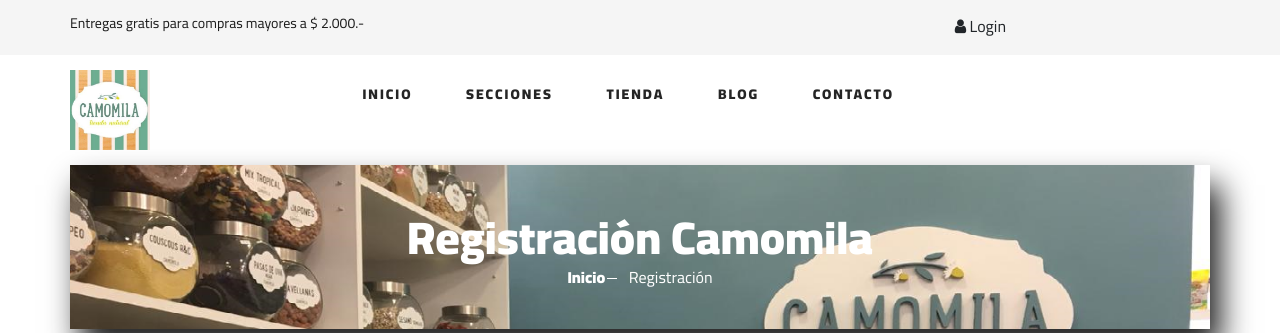
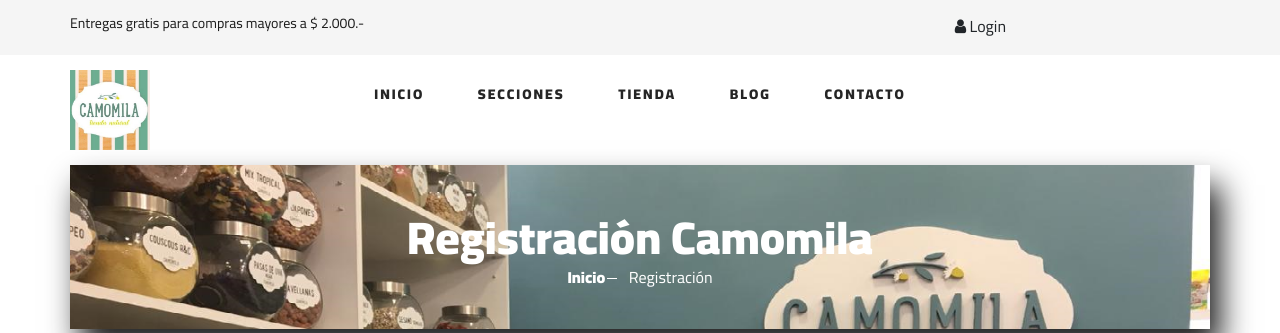
Before and after one commit to celazaro/camomila, a Django app: page /registrar/ in a window 1280 px wide. Shown: the top 333 px of the page. Run offline with Django 4.2, Linux system fonts and the light colour scheme; some libraries are stand-ins or nearby versions.

Commit message:
Modificación Zona Navegador

```diff
--- a/templates/base.html
+++ b/templates/base.html
@@ -140,14 +140,14 @@
         </div>
         <div class="container">
             <div class="row">
-                <div class="col-lg-3">
+                <div class="col-lg-2">
                     <div class="header__logo">
                         <a href="{% url 'home' %} "><img src=" {% static '/core/img/logo_camomila.jpg'%} " width=80 alt=""></a>
                     </div>
                 </div>
-                <div class="col-lg-6">
-                    <nav class="header__menu">
-                        <ul>
+                <div class="col-lg-8 "  style='display: flex; justify-content: space-around;' >
+                    <nav class="header__menu" >
+                        <ul >
                             <li class=" {% if request.path == '/' %} active {% endif %} "><a href="{% url 'home' %}">Inicio</a></li>
                             <li class=" {% if request.path == '/secciones/' %} active {% endif %} "><a href="{% url 'secciones' %}" >Secciones</a></li>
                             <li class=" {% if request.path == '/tienda/' %} active {% endif %} "><a href="{% url 'tienda' %}">Tienda</a></li>
@@ -157,7 +157,7 @@
                         </ul>
                     </nav>
                 </div>
-                <div class="col-lg-3">
+                <div class="col-lg-2">
                     <div class="header__cart">
                         {% if request.user.is_authenticated %}
                         <ul>
```
